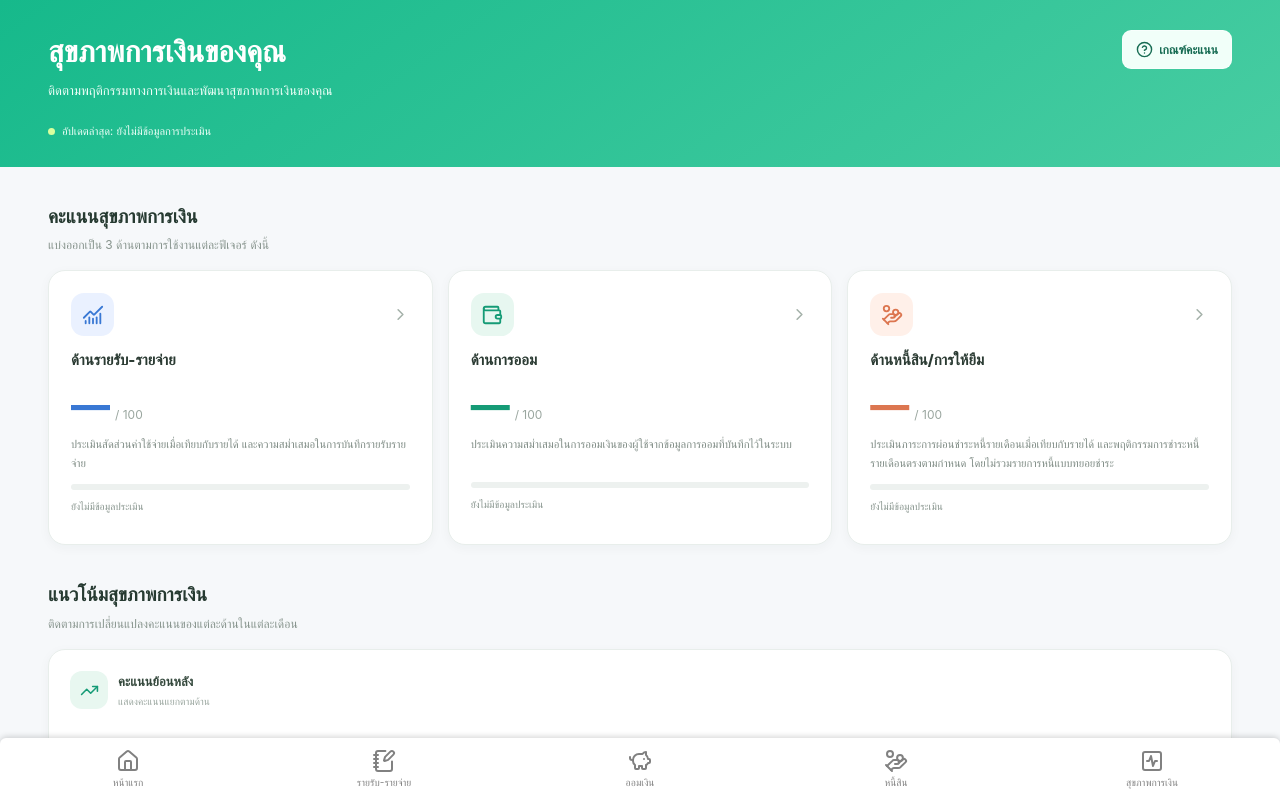
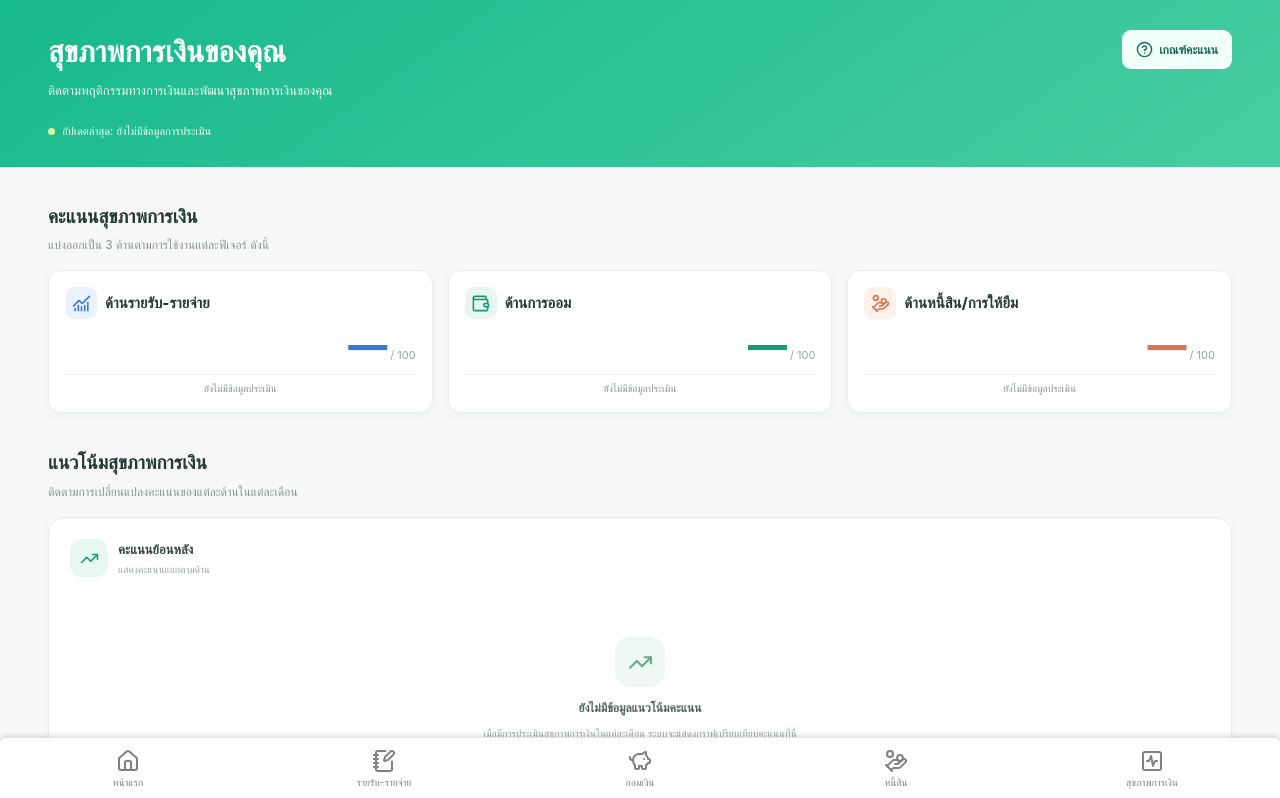
Before and after one commit to chotika0447/Financial-App, a React app in the folder Frontend/: page /financial-health in a window 1280 px wide. Shown: the top 798 px of the page. Built offline with nearby package versions, Linux system fonts and the light colour scheme; the HTML template or start-up script is replaced by a standard one.

Commit message:
update FinHealth page

```diff
--- a/Frontend/src/pages/FinHealth.css
+++ b/Frontend/src/pages/FinHealth.css
@@ -141,123 +141,92 @@
 .fh-score-grid {
     display: grid;
     grid-template-columns: 1fr;
-    gap: 12px;
+    gap: 9px;
 }
 
 .fh-score-card {
-    position: relative;
     display: flex;
     flex-direction: column;
     align-items: stretch;
     width: 100%;
     min-width: 0;
-    padding: 17px;
+    padding: 10px 13px;
     border: 1px solid #e8eeeb;
-    border-radius: 17px;
+    border-radius: 13px;
     background: #fff;
     box-shadow: 0 3px 12px rgb(33 61 48 / 4%);
     color: #293a32;
     text-align: left;
     font-family: inherit;
     cursor: pointer;
-    transition:
-        transform 0.18s ease,
-        border-color 0.18s ease,
-        box-shadow 0.18s ease;
 }
 
-.fh-score-card:active {
-    transform: scale(0.99);
-    border-color: var(--category-color);
-}
-
-.fh-score-card-top {
+.fh-score-card-heading {
     display: flex;
     align-items: center;
-    justify-content: space-between;
+    gap: 8px;
+    min-width: 0;
 }
 
 .fh-score-icon {
     display: flex;
+    flex-shrink: 0;
     align-items: center;
     justify-content: center;
-    width: 43px;
-    height: 43px;
-    border-radius: 13px;
+    width: 32px;
+    height: 32px;
+    border-radius: 9px;
     background: var(--category-bg);
     color: var(--category-color);
 }
 
-.fh-score-arrow {
-    color: #a5b2aa;
-}
-
 .fh-score-card-title {
-    display: flex;
-    flex-direction: column;
-    gap: 2px;
-    margin-top: 13px;
+    flex: 1;
+    min-width: 0;
 }
 
 .fh-score-card-title strong {
+    display: block;
+    overflow: hidden;
     color: #2b3b33;
-    font-size: 14px;
+    font-size: 13px;
     font-weight: 800;
-}
-
-.fh-score-card-title span {
-    color: #87948d;
-    font-size: 11px;
+    white-space: nowrap;
+    text-overflow: ellipsis;
 }
 
 .fh-score-number {
     display: flex;
     align-items: baseline;
-    gap: 5px;
-    margin-top: 12px;
+    justify-content: flex-end;
+    gap: 3px;
+    margin-top: 5px;
 }
 
 .fh-score-number strong {
     color: var(--category-color);
-    font-size: 34px;
+    font-size: 25px;
     font-weight: 800;
     line-height: 1.1;
 }
 
 .fh-score-number span {
     color: #9aa69f;
-    font-size: 12px;
+    font-size: 11px;
 }
 
-.fh-score-card > p {
-    min-height: 35px;
-    margin: 8px 0 12px;
-    color: #7d8a83;
-    font-size: 10px;
-    line-height: 1.7;
-}
-
-.fh-score-progress {
-    width: 100%;
-    height: 6px;
-    overflow: hidden;
-    border-radius: 10px;
-    background: #edf1ef;
-}
-
-.fh-score-progress-fill {
-    height: 100%;
-    border-radius: inherit;
-    background: var(--category-color);
-    transition: width 0.3s ease;
+.fh-score-card-footer {
+    margin-top: 7px;
+    padding-top: 6px;
+    border-top: 1px solid #edf1ee;
+    text-align: center;
 }
 
 .fh-score-card-status {
-    margin-top: 9px;
+    display: block;
     color: #87948d;
     font-size: 10px;
 }
-
 /* =========================
    COMMON PANEL
 ========================= */
@@ -653,8 +622,8 @@
     }
 
     .fh-score-card {
-        min-height: 260px;
-        padding: 19px;
+        min-height: unset;
+        padding: 14px;
     }
 
     .fh-score-card-title strong {
@@ -709,8 +678,8 @@
     }
 
     .fh-score-card {
-        min-height: 275px;
-        padding: 22px;
+        min-height: unset;
+        padding: 16px;
     }
 
     .fh-score-card:hover {
@@ -773,14 +742,3 @@
         padding: 14px;
     }
 }
-
-/* =========================
-   REDUCED MOTION
-========================= */
-
-@media (prefers-reduced-motion: reduce) {
-    .fh-score-card,
-    .fh-score-progress-fill {
-        transition: none;
-    }
-}
--- a/Frontend/src/pages/FinHealth.jsx
+++ b/Frontend/src/pages/FinHealth.jsx
@@ -92,28 +92,21 @@ function FinHealth() {
                                     className="fh-score-card"
                                     key={category.id}
                                     onClick={() =>
-                                        navigate(
-                                            `/financial-health/${category.id}`
-                                        )
+                                        navigate(`/financial-health/${category.id}`)
                                     }
                                     style={{
                                         '--category-color': category.color,
                                         '--category-bg': category.background,
                                     }}
                                 >
-                                    <div className="fh-score-card-top">
+                                    <div className="fh-score-card-heading">
                                         <div className="fh-score-icon">
-                                            <Icon size={22} />
-                                        </div>
-
-                                        <ChevronRight
-                                            className="fh-score-arrow"
-                                            size={19}
-                                        />
+                                            <Icon size={19} />
                                         </div>
 
                                         <div className="fh-score-card-title">
                                             <strong>{category.title}</strong>
+                                        </div>
                                     </div>
 
                                     <div className="fh-score-number">
@@ -123,25 +116,13 @@ function FinHealth() {
                                         <span>/ 100</span>
                                     </div>
 
-                                    <p>{category.description}</p>
-
-                                    <div className="fh-score-progress">
-                                        <div
-                                            className="fh-score-progress-fill"
-                                            style={{
-                                                width:
-                                                    score === null
-                                                        ? '0%'
-                                                        : `${score}%`,
-                                            }}
-                                        />
-                                    </div>
-
+                                    <div className="fh-score-card-footer">
                                         <span className="fh-score-card-status">
                                             {score === null
                                                 ? 'ยังไม่มีข้อมูลประเมิน'
                                                 : 'ดูรายละเอียดคะแนน'}
                                         </span>
+                                    </div>
                                 </button>
                             );
                         })}
```
Also changed, not shown: 1 other file (tests, documents, lock files or other folders). Lines whose indentation alone changed are shown as unchanged.
